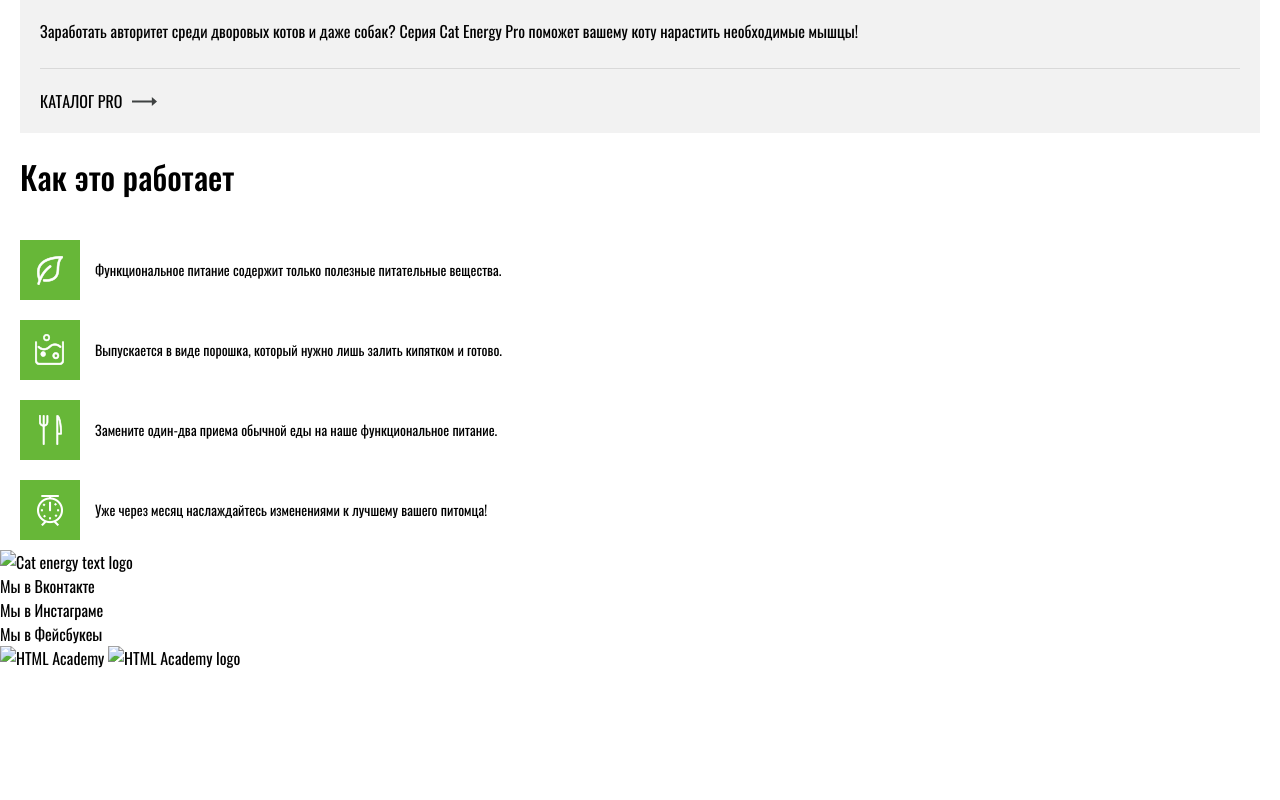
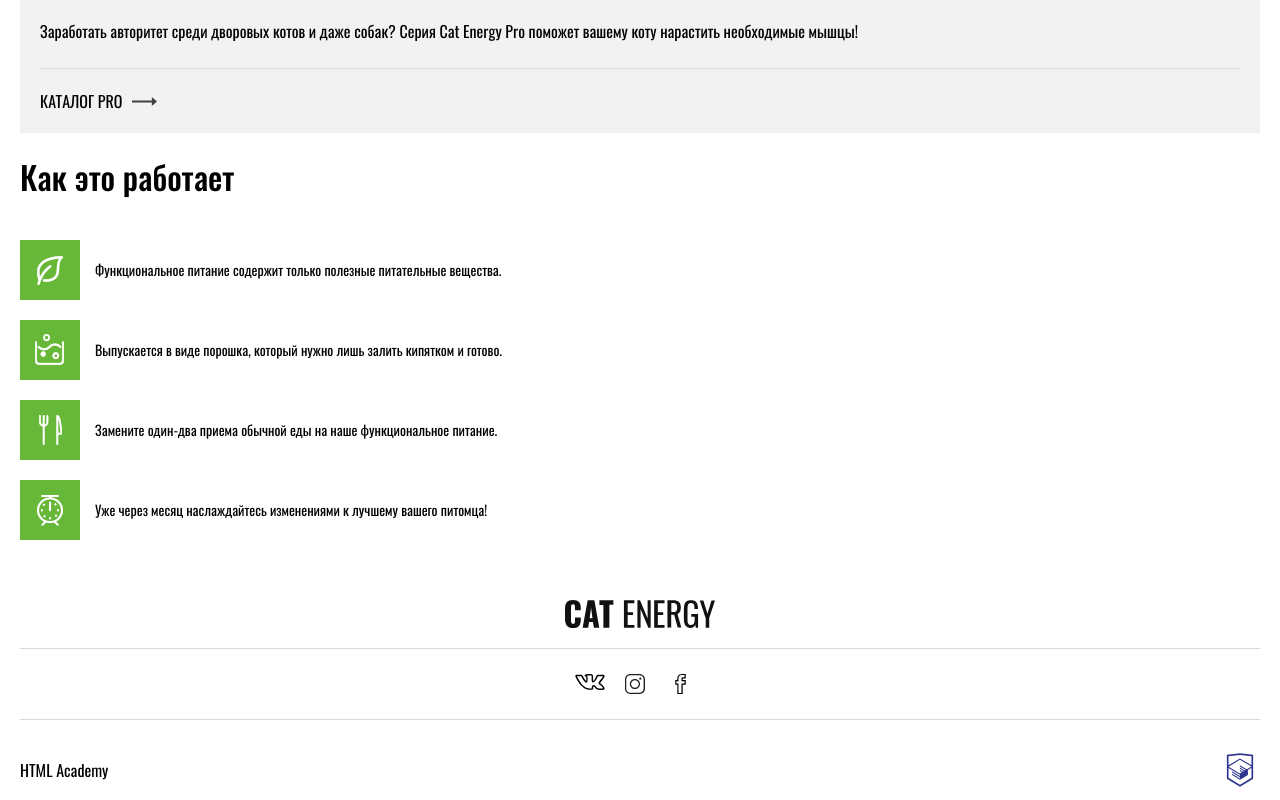
Before and after one commit to KabaninArtem/359263-cat-energy-17, a website: page source/index.html in a window 1280 px wide. Shown: the part 998-1798 px from the top of the page. Before the commit the page ends 1668 px from the top, so only its background shows below. Drawn offline with nearby package versions, Linux system fonts and the light colour scheme; files that its build step writes are made by us from their sources; files whose address does not match are found by name.

Commit message:
Add styles for footer block

```diff
--- a/source/index.html
+++ b/source/index.html
@@ -119,29 +119,29 @@
       </section>
 
       <footer class="footer">
-        <img class="footer__logo logo-text" src="" alt="Cat energy text logo">
-        <ul class="footer__social social">
-          <li class="social__item">
+        <img class="footer__logo logo-text" src="img/logo-footer.svg" alt="Footer logo">
+        <ul class="footer__social social list">
+          <li class="social__item list__item">
             <a class="social__link social__link--vkontakte">
-              Мы в Вконтакте
+              <span class="visually-hidden">Мы в Вконтакте</span>
             </a>
           </li>
 
-          <li class="social__item">
+          <li class="social__item list__item">
             <a class="social__link social__link--instagram">
-              Мы в Инстаграме
+              <span class="visually-hidden">Мы в Инстаграме</span>
             </a>
           </li>
 
-          <li class="social__item">
+          <li class="social__item list__item">
             <a class="social__link social__link--facebook">
-              Мы в Фейсбукеы
+              <span class="visually-hidden">Мы в Фейсбуке</span>
             </a>
           </li>
         </ul>
         <div class="footer__author author-block">
-          <img class="author-block__text-logo" src="" alt="HTML Academy">
-          <img class="author-block__logo" src="" alt="HTML Academy logo">
+          <span class="author-block__text">HTML Academy</span>
+          <img class="author-block__logo" src="img/htmlacademy.svg" alt="HTML Academy logo">
         </div>
       </footer>
     </main>
--- /dev/null
+++ b/source/sass/components/author-block.scss
@@ -0,0 +1,14 @@
+.author-block {
+  display: flex;
+  justify-content: space-between;
+  align-items: center;
+  width: 100%;
+}
+
+.author-block__text {
+
+}
+
+.author-block__logo {
+  width: 40px;
+}
--- /dev/null
+++ b/source/sass/components/footer.scss
@@ -0,0 +1,16 @@
+.footer {
+  display: flex;
+  flex-direction: column;
+  align-items: center;
+  justify-content: center;
+  padding: 30px var(--page-lr-indent) 10px;
+}
+
+.footer__logo {
+  width: 150px;
+  margin-bottom: 20px;
+}
+
+.footer__social {
+  margin-bottom: 30px;
+}
--- a/source/sass/components/how-it-works.scss
+++ b/source/sass/components/how-it-works.scss
@@ -1,5 +1,6 @@
 .how-it-works {
   padding: 10px var(--page-lr-indent);
+  margin-bottom: 20px;
 }
 
 .how-it-works__title {
--- /dev/null
+++ b/source/sass/components/social.scss
@@ -0,0 +1,32 @@
+.social {
+  display: flex;
+  justify-content: center;
+  width: 100%;
+  padding: 25px 0;
+  border-top: 1px solid var(--border-color);
+  border-bottom: 1px solid var(--border-color);
+}
+
+.social__item:not(:last-child) {
+  margin-right: 20px;
+}
+
+.social__link {
+  display: flex;
+  width: 30px;
+  height: 20px;
+  background-repeat: no-repeat;
+  background-size: contain;
+}
+
+.social__link--vkontakte {
+  background-image: url('../../img/icon-vk.svg');
+}
+
+.social__link--instagram {
+  background-image: url('../../img/icon-insta.svg');
+}
+
+.social__link--facebook {
+  background-image: url('../../img/icon-fb.svg');
+}
--- a/source/sass/style.scss
+++ b/source/sass/style.scss
@@ -4,6 +4,8 @@
 @import 'components/list';
 @import 'components/buttons';
 @import 'components/circle';
+@import 'components/social';
+@import 'components/author-block';
 
 @import 'components/header';
 @import 'components/main-nav';
@@ -11,6 +13,7 @@
 @import 'components/programs';
 @import 'components/programs-item';
 @import 'components/how-it-works';
+@import 'components/footer';
 
 body {
   font-family: 'Oswald';
--- a/source/sass/variables.scss
+++ b/source/sass/variables.scss
@@ -1,5 +1,6 @@
 :root {
   --main-color: #67b738;
+  --border-color: #d9d9d9;
   --light-text-color: white;
   --dark-text-color: black;
 
```
